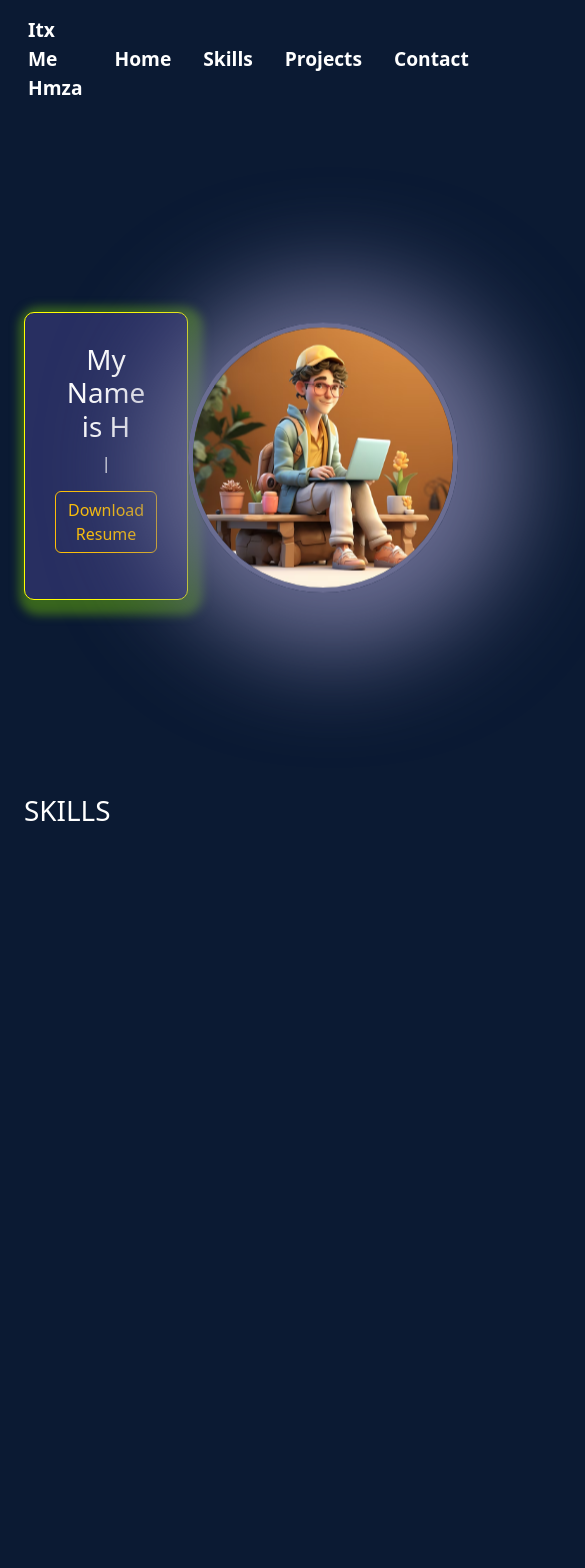
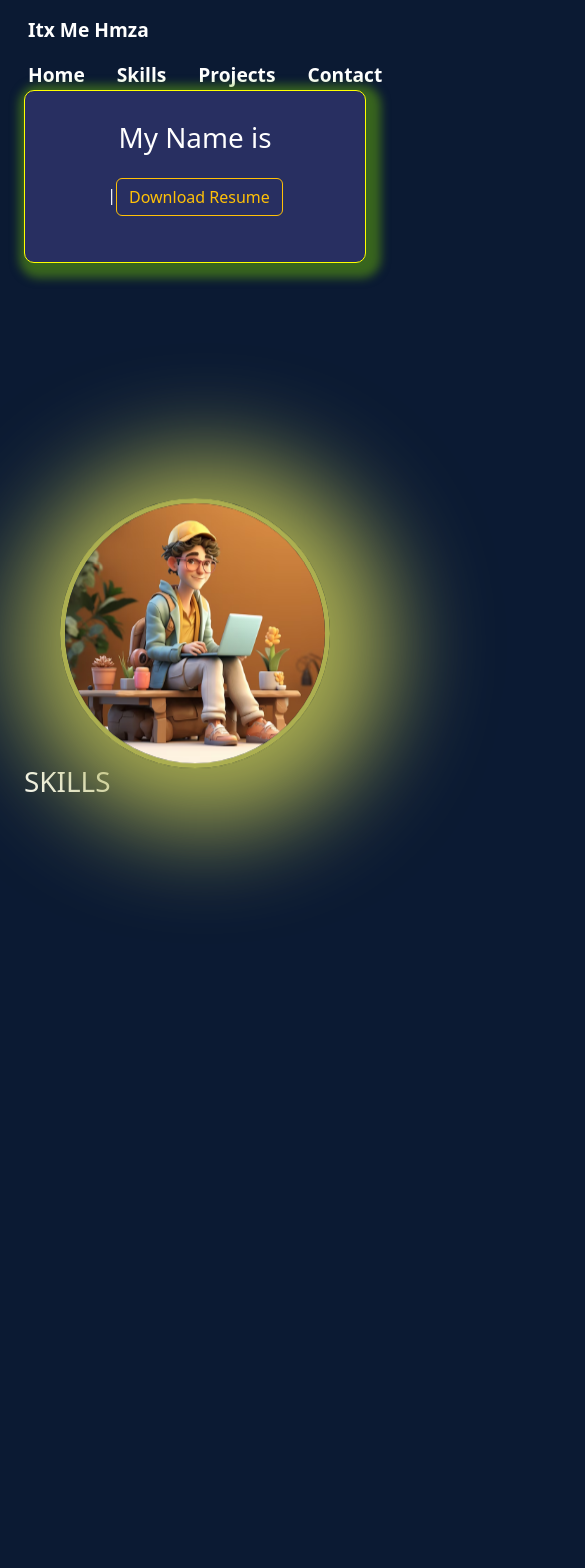
Before and after one commit to HmzaAkram/Portfolio, a React (Vite) app: page / in a window 390 px wide. Shown: the top 1568 px of the page, 585 px wide, since content can reach past the window. Built offline with nearby package versions, Linux system fonts and the light colour scheme.

Commit message:
responsive

```diff
--- a/src/index.css
+++ b/src/index.css
@@ -19,7 +19,7 @@ a {
   display: flex;
   justify-content: space-between;
   align-items: center;
-
+  flex-wrap: wrap; /* Allow items to wrap on smaller screens */
 }
 
 .nav_bar .nav_items {
@@ -32,7 +32,6 @@ a {
   border-bottom: 3px solid yellow;
 }
 
-
 /* Home Section */
 
 .home {
@@ -40,25 +39,25 @@ a {
   display: flex;
   justify-content: space-between;
   align-items: center;
+  flex-wrap: wrap; /* Allow items to wrap on smaller screens */
 }
 
 .home .left {
   background-color: var(--bg-color);
-  width: 620px;
+  width: 100%;
+  max-width: 620px;
   text-align: center;
   padding: 30px;
   border-radius: 10px;
   border: 1px solid yellow;
   box-shadow: var(--box-shadow);
+  margin-bottom: 20px; /* Add margin for spacing on smaller screens */
 }
 
 .home .right .img {
   display: flex;
   justify-content: center;
   align-items: center;
-  /* background-color: yellow; */
-  /* height: 350px;
-  width: 350px; */
 }
 
 .home .right .img img {
@@ -104,7 +103,9 @@ a {
 /* Experience Section */
 
 .ex {
-  width: 900px;
+  width: 100%;
+  max-width: 900px;
+  margin: auto; /* Center the section */
 }
 
 .ex-items {
@@ -114,16 +115,20 @@ a {
   background-color: var(--bg-color);
   margin: 20px;
   padding: 30px;
-  width: 800px;
+  width: 100%;
+  max-width: 800px;
   border-radius: 10px;
   border: 1px solid yellow;
   box-shadow: var(--box-shadow);
+  flex-wrap: wrap; /* Allow items to wrap on smaller screens */
 }
 
 /* Skills */
 
 .skills {
-  width: 900px;
+  width: 100%;
+  max-width: 900px;
+  margin: auto; /* Center the section */
 }
 
 .skills .items {
@@ -131,13 +136,11 @@ a {
   justify-content: center;
   align-items: center;
   flex-wrap: wrap;
-  /* width: 800px; */
   margin: auto;
-  /* background-color: yellow; */
 }
 
 .skills .items .item {
-  width: calc(33.33%);
+  width: calc(33.33% - 40px); /* Adjust width to account for margin */
   background-color: black;
   margin: 20px;
   text-align: center;
@@ -158,6 +161,7 @@ a {
   display: flex;
   justify-content: center;
   align-items: center;
+  flex-wrap: wrap; /* Allow items to wrap on smaller screens */
 }
 
 .contact-icon .items {
@@ -180,3 +184,25 @@ a {
 .contact-icon .items .icons {
   font-size: 2rem;
 }
+
+/* Media Queries for Responsiveness */
+
+@media (max-width: 768px) {
+  .home {
+    flex-direction: column; /* Stack items vertically on smaller screens */
+  }
+
+  .home .left, .home .right .img {
+    width: 100%; /* Full width on smaller screens */
+  }
+
+  .skills .items .item {
+    width: calc(50% - 40px); /* Adjust width for smaller screens */
+  }
+}
+
+@media (max-width: 480px) {
+  .skills .items .item {
+    width: calc(100% - 40px); /* Full width on very small screens */
+  }
+}
```
Also changed, not shown: 1 other file (tests, documents, lock files or other folders).
